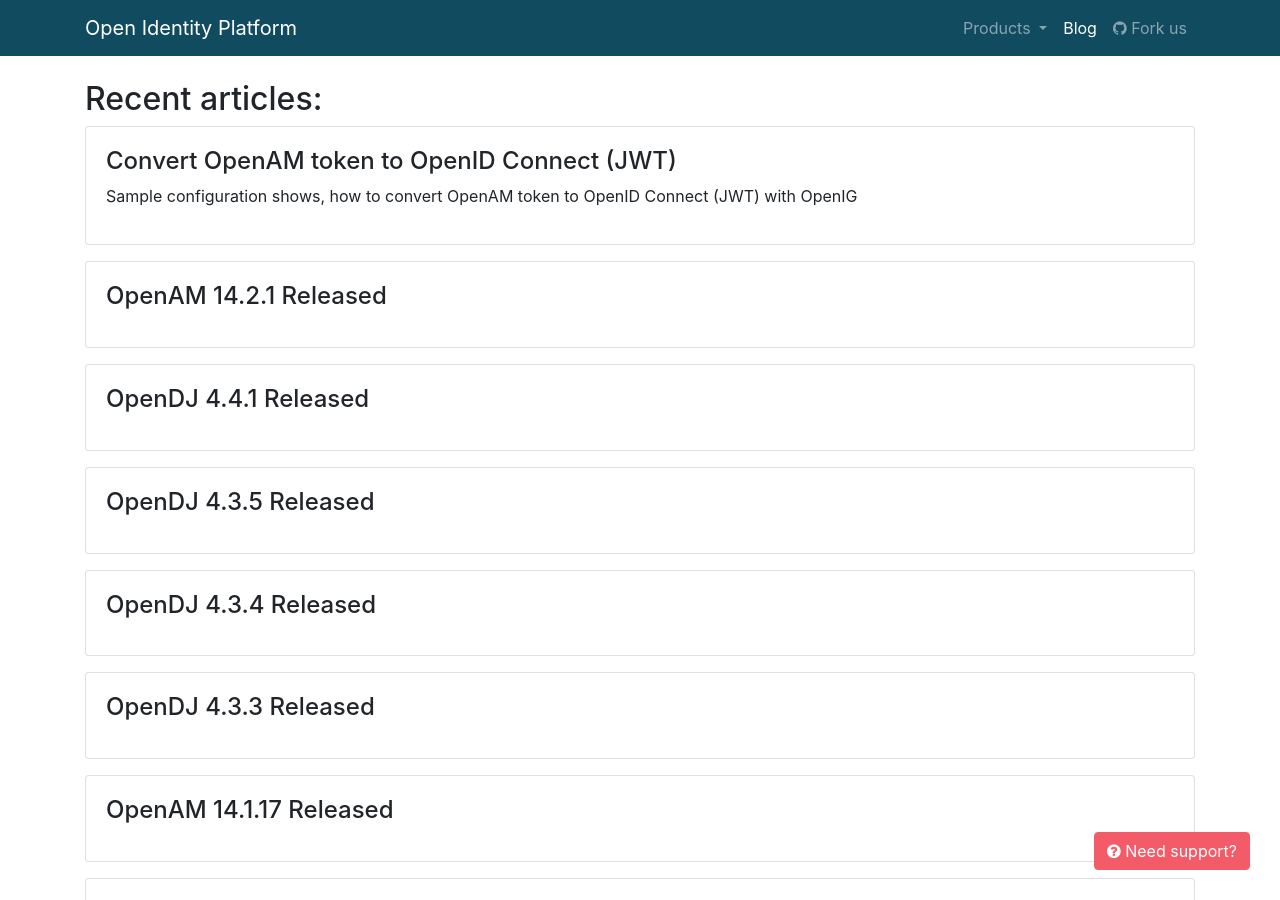
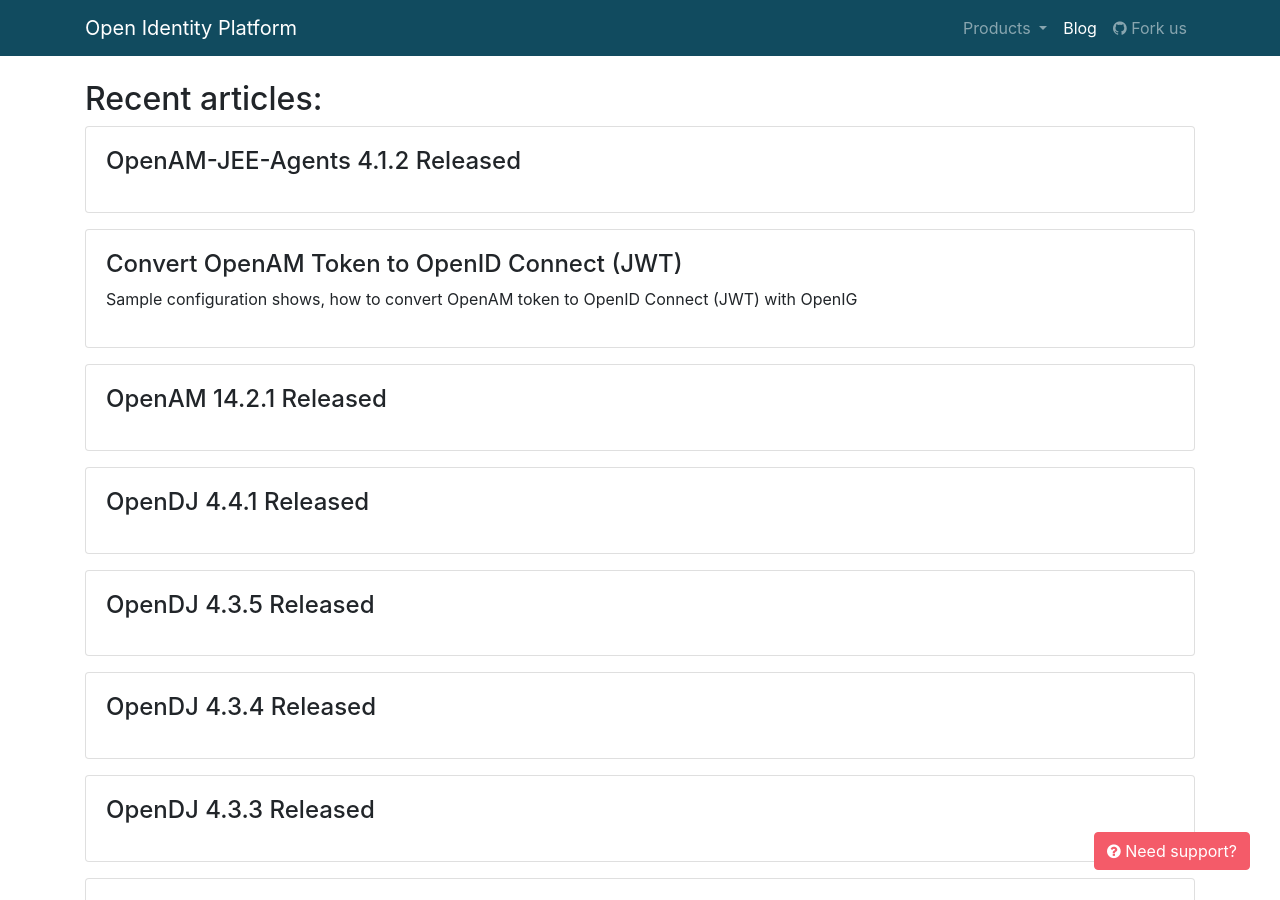
Before and after one commit to OpenIdentityPlatform/OpenIdentityPlatform.org, a Jekyll site: the page built from blog/index.html, in a window 1280 px wide and 900 px high. Built offline with Jekyll 4.4.1, drawn with Linux system fonts in a browser that asks for light colours.

Commit message:
add OpenAM-JEE-Agents 4.1.2 Released

```diff
--- a/_data/blogposts.yml
+++ b/_data/blogposts.yml
@@ -1,5 +1,9 @@
 -
-  title: 'Convert OpenAM token to OpenID Connect (JWT) '
+  title: 'OpenAM-JEE-Agents 4.1.2 Released'
+  link: '/blog/openam-jee-agents-14-2-1-released'
+  description: ''
+-
+  title: 'Convert OpenAM Token to OpenID Connect (JWT)'
   link: 'https://github.com/OpenIdentityPlatform/OpenIG/wiki/Convert-OpenAM-token-to-OpenID-Connect-%28JWT%29'
   description: 'Sample configuration shows, how to convert OpenAM token to OpenID Connect (JWT) with OpenIG'
 -
```
Also changed, not shown: blog/openam-jee-agents-14-2-1-released.md (added, +14 -0 lines).
